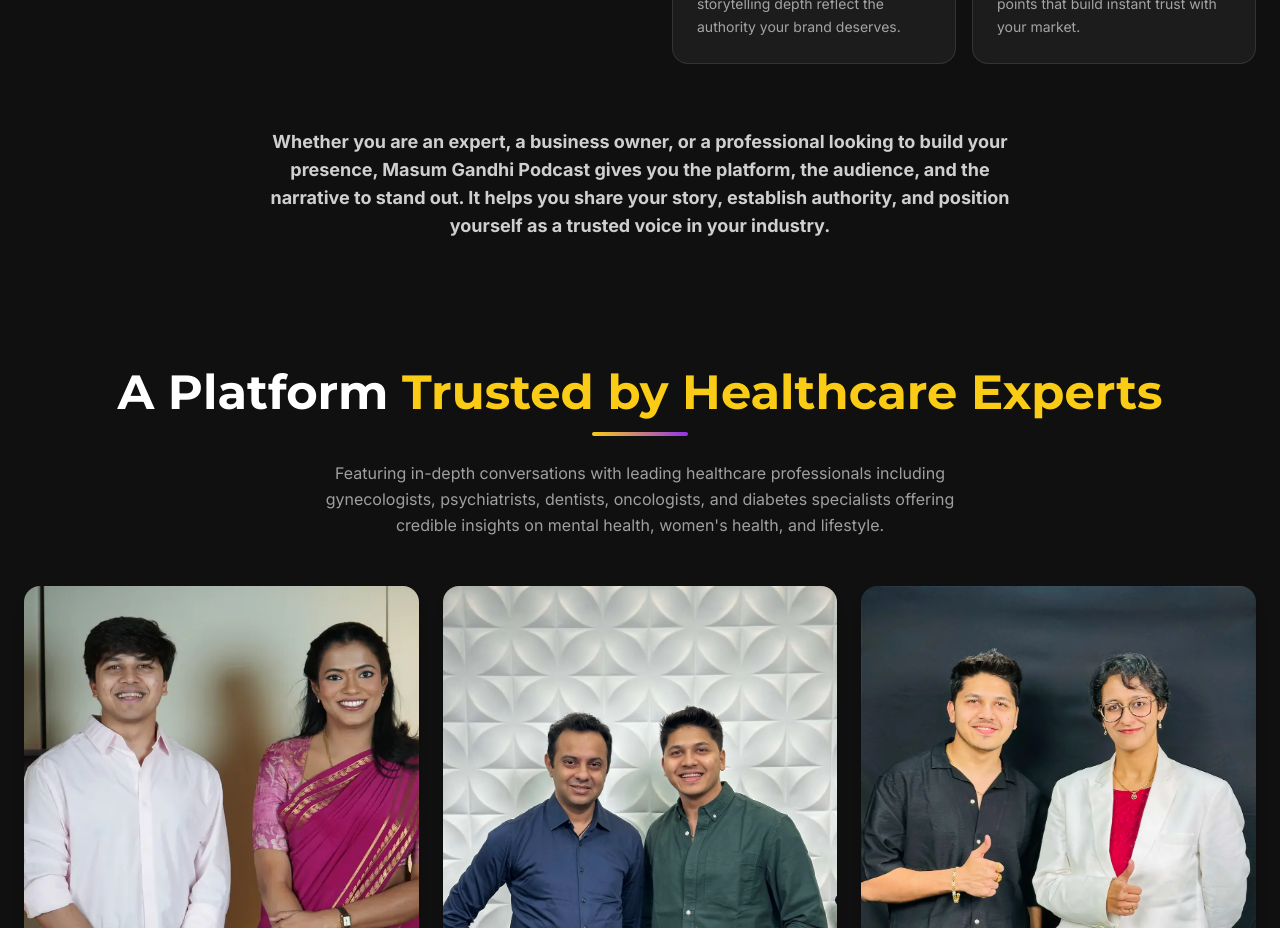
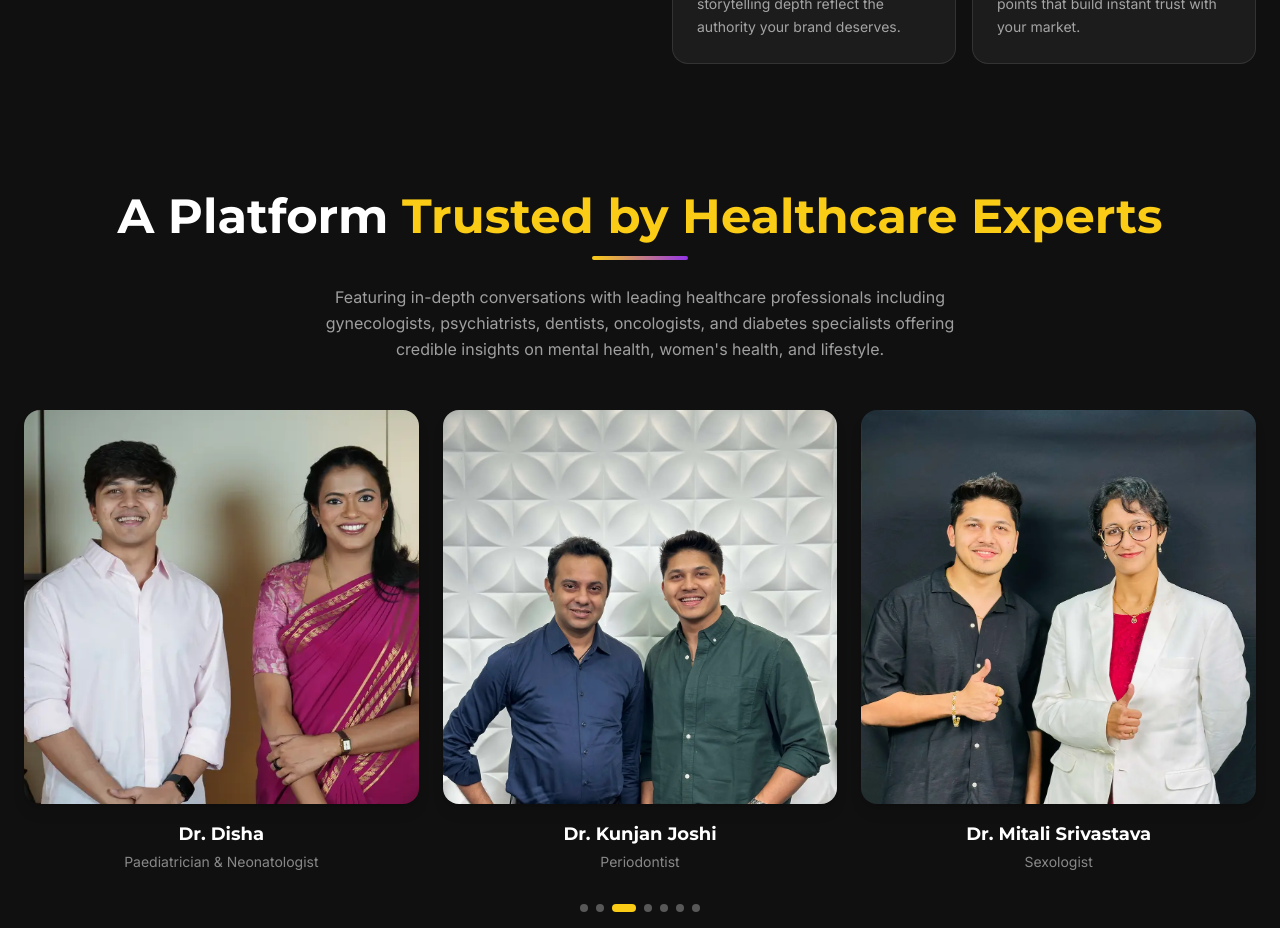
Before and after one commit to 18mca011-source/masum-gandhi-website, a Next.js app: page / in a window 1280 px wide. Shown: the part 2840-3768 px from the top of the page. Built offline with nearby package versions, Linux system fonts and the light colour scheme.

Commit message:
Remove duplicate callout paragraph from CoreOffering section

```diff
--- a/app/components/CoreOffering.tsx
+++ b/app/components/CoreOffering.tsx
@@ -73,13 +73,6 @@
 
         </div>
 
-        {/* Centered callout text below */}
-        <p className="mt-16 max-w-3xl mx-auto text-center text-white/80 font-accent font-bold text-base md:text-lg leading-relaxed">
-          Whether you are an expert, a business owner, or a professional looking to build your presence,
-          Masum Gandhi Podcast gives you the platform, the audience, and the narrative to stand out. It
-          helps you share your story, establish authority, and position yourself as a trusted voice in
-          your industry.
-        </p>
 
       </div>
     </section>
```
